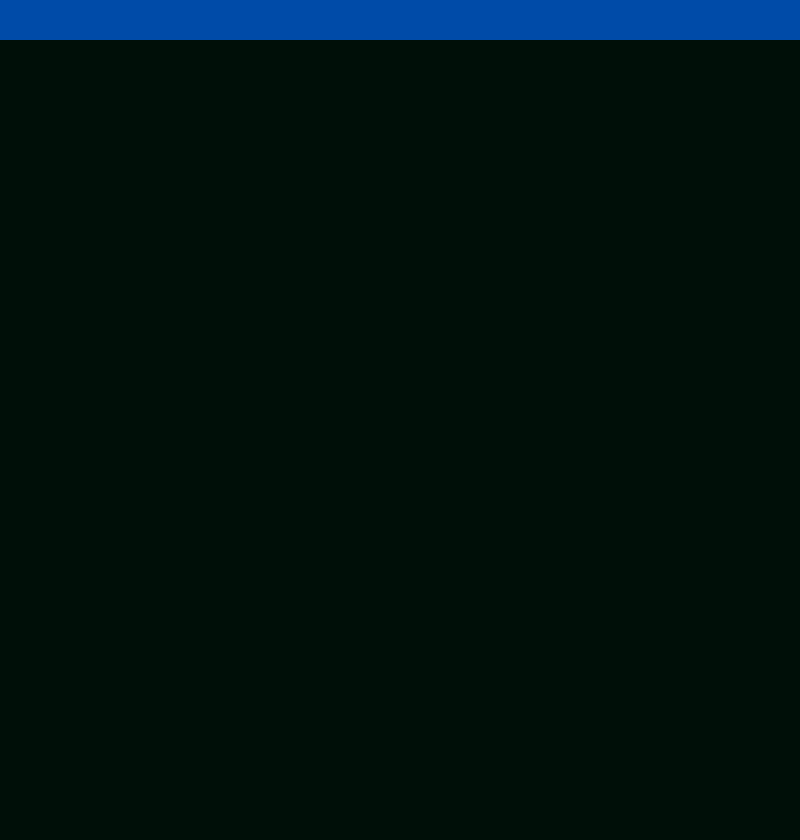
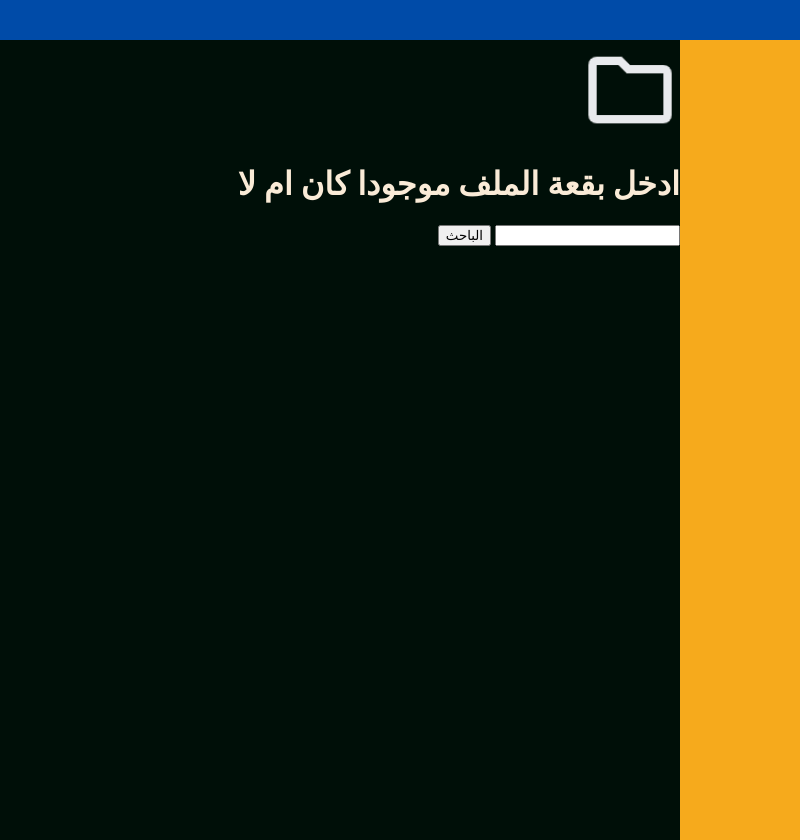
Before and after one commit to alkadhi/AlMaktabah, an Electron app: page SHEETS/inputFile.html in a window 800 px wide. Before the commit the page ends 800 px from the top, so only its background shows below. Drawn offline with Linux system fonts and the light colour scheme; a web font is replaced by a local one.

Commit message:
12272024_1655

```diff
--- a/SHEETS/inputFile.css
+++ b/SHEETS/inputFile.css
@@ -3,6 +3,9 @@ body{
     margin: 0;
     background-color: #000F08;
     overflow: hidden;
+
+    font-family: "Amiri Regular";
+    color: antiquewhite;
 
 }
 
@@ -22,3 +25,26 @@ body{
     color: #F6AA1C;
 
 }
+
+.container{
+
+    display: flex;
+    flex-direction: row;
+
+
+    height: 100vh;
+    width: 100vw;
+}
+
+.container .file-list{
+
+    padding: 5dvw;
+    background-color: #F6AA1C;
+
+}
+
+.container .file-list ul{
+
+    list-style: none;
+
+}
--- a/SHEETS/inputFile.html
+++ b/SHEETS/inputFile.html
@@ -1,5 +1,5 @@
 <!DOCTYPE html>
-<html lang="en">
+<html lang="ar" dir="rtl">
 <head>
     <meta charset="UTF-8">
     <meta name="viewport" content="width=device-width, initial-scale=1.0">
@@ -14,8 +14,36 @@
 
     <div class="container">
 
+        <div class="file-list">
 
+            <ul id="files">
+                <li>
 
+                </li>
+            </ul>
+
+        </div>
+
+        <div class="file-container">
+
+            <img src="../IMG/folder_24dp_E8EAED_FILL0_wght400_GRAD0_opsz24.png" width="100" height="100">
+
+            <div class="input-container">
+
+                <h1>
+                    ادخل بقعة الملف موجودا كان ام لا
+                </h1>
+
+                <div class="input">
+
+                    <input type="text">
+
+                    <button>الباحث</button>
+
+                </div>
+
+            </div>
+        </div>
     </div>
 
 </body>
```
Also changed, not shown: IMG/folder_24dp_E8EAED_FILL0_wght400_GRAD0_opsz24.png (added).
